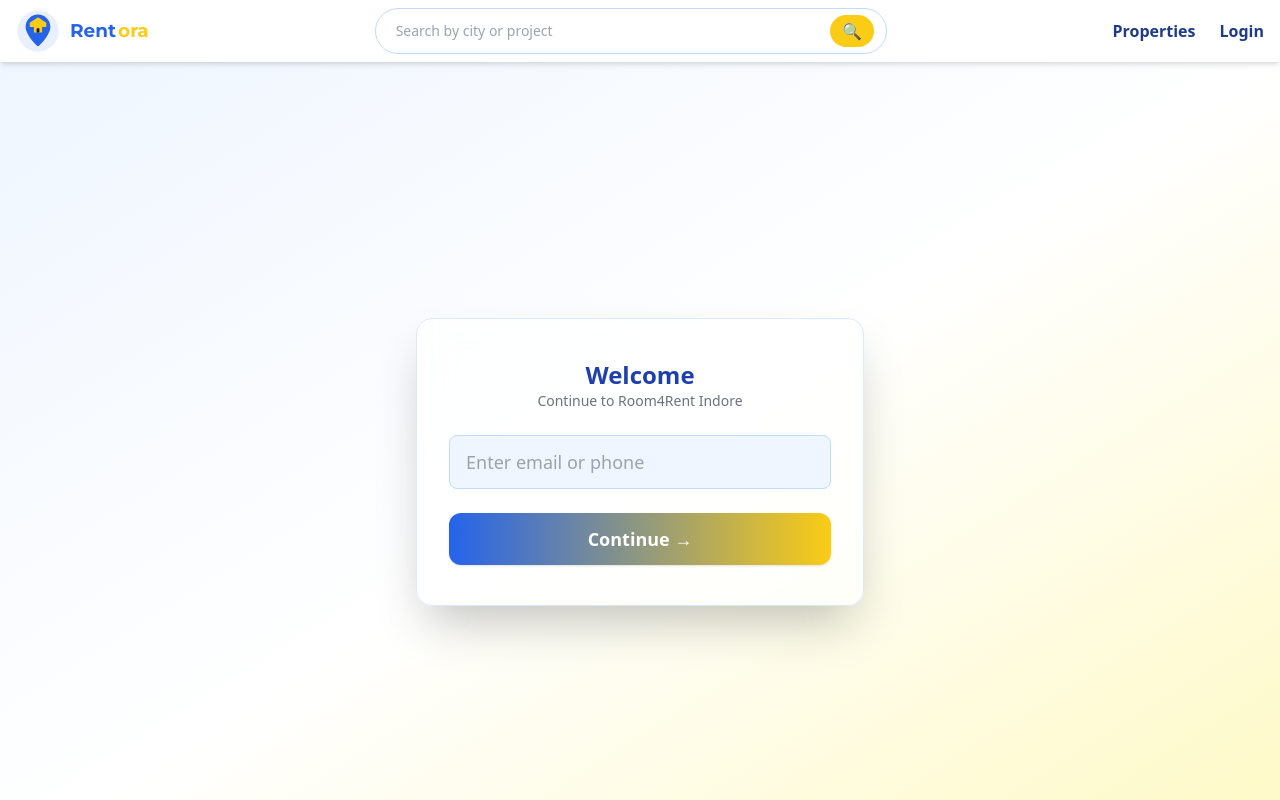
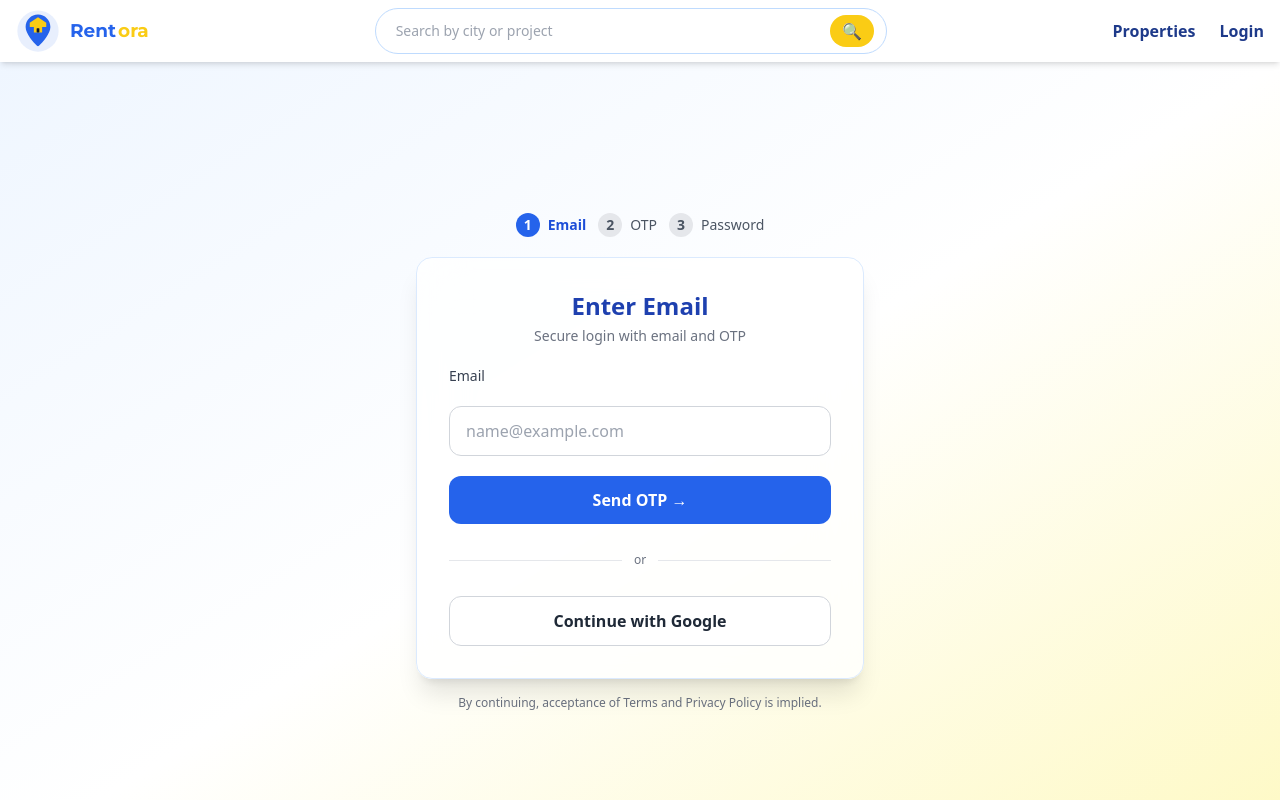
Before and after one commit to hariombangali/rentora-frontend, a React (Vite) app: page /login in a window 1280 px wide. Shown: the top 800 px of the page. Built offline with nearby package versions, Linux system fonts and the light colour scheme.

Commit message:
updATED CODE7

```diff
--- a/src/components/Footer.jsx
+++ b/src/components/Footer.jsx
@@ -52,7 +52,7 @@ export default function Footer() {
     >
       <div className="max-w-7xl mx-auto">
         {/* Top grid */}
-        <div className="grid grid-cols-1 sm:grid-cols-2 md:grid-cols-4 gap-10">
+        <div className="grid grid-cols-1 sm:grid-cols-2 md:grid-cols-4">
           {/* Brand + contact */}
           <div>
             <div className="flex items-center gap-2">
--- a/src/pages/Login.jsx
+++ b/src/pages/Login.jsx
@@ -1,158 +1,355 @@
-import { useState } from "react";
+import { useEffect, useMemo, useRef, useState } from "react";
 import { useNavigate } from "react-router-dom";
-import API from "../services/api"; // ✅ Make sure path is correct
+import API from "../services/api";
 import { useAuth } from "../context/AuthContext";
 
 export default function Login() {
-  const [step, setStep] = useState("enter"); // enter, login, register
+  const [step, setStep] = useState("enter"); // enter, otp, setPassword
   const [email, setEmail] = useState("");
   const [name, setName] = useState("");
   const [password, setPassword] = useState("");
+  const [otpInputs, setOtpInputs] = useState(["", "", "", "", "", ""]);
+  const [otp, setOtp] = useState("");
   const [showPwd, setShowPwd] = useState(false);
   const [loading, setLoading] = useState(false);
   const [error, setError] = useState("");
+  const [devOtp, setDevOtp] = useState("");
+  const [resendIn, setResendIn] = useState(0);
+
+  const otpRefs = useRef(Array.from({ length: 6 }, () => null));
   const navigate = useNavigate();
-
   const { login } = useAuth();
 
-  // ✅ Step 1: Check if user exists
-  const checkUser = async () => {
+  const canResend = resendIn === 0;
+
+  useEffect(() => {
+    if (!resendIn) return;
+    const t = setInterval(() => setResendIn((s) => Math.max(0, s - 1)), 1000);
+    return () => clearInterval(t);
+  }, [resendIn]);
+
+  useEffect(() => {
+    setOtp(otpInputs.join(""));
+  }, [otpInputs]);
+
+  const startResendTimer = () => setResendIn(30);
+
+  // Step 1: Send OTP
+  const sendOtp = async (e) => {
+    e.preventDefault();
     setError("");
-    if (!email) return setError("Please enter your email or phone.");
+    if (!email) return setError("Please enter your email");
     setLoading(true);
-
     try {
-      const res = await API.get(`/auth/check-user?email=${email}`);
+      const res = await API.post("/auth/send-otp", { email });
       setLoading(false);
-
-      if (res.data.exists) setStep("login");
-      else setStep("register");
+      setStep("otp");
+      setDevOtp(res.data?.otp || "");
+      startResendTimer();
+      // For dev visibility; keep alert if desired:
+      // alert("Dummy OTP: " + res.data.otp);
     } catch (err) {
       setLoading(false);
-      setError(err.response?.data?.message || "Network error. Try again later.");
+      setError(err.response?.data?.message || "Failed to send OTP");
     }
   };
 
-  // ✅ Step 2: Login or Register
-  const handleSubmit = async (e) => {
+  const resendOtp = async () => {
+    if (!canResend || !email) return;
+    setError("");
+    try {
+      const res = await API.post("/auth/send-otp", { email });
+      setDevOtp(res.data?.otp || "");
+      setOtpInputs(["", "", "", "", "", ""]);
+      otpRefs.current?.[0]?.focus();
+      startResendTimer();
+    } catch (err) {
+      setError(err.response?.data?.message || "Failed to resend OTP");
+    }
+  };
+
+  // Step 2: Verify OTP
+  const verifyOtp = async (e) => {
     e.preventDefault();
     setError("");
     setLoading(true);
-
-    const endpoint = step === "login" ? "/auth/login" : "/auth/register";
-    const payload = step === "login" ? { email, password } : { name, email, password };
-
     try {
-      const res = await API.post(endpoint, payload);
+      const res = await API.post("/auth/verify-otp", { email, otp });
       setLoading(false);
-
+      if (res.data.newUser) {
+        setStep("setPassword");
+      } else {
         localStorage.setItem("token", res.data.token);
-
-      const userData = {
-        email: res.data.email || email,
-        name: res.data.name || name,
-        role: res.data.role, // must have role: "user" | "owner" | "admin"
-        token: res.data.token, // optional, if you want to keep in context
-      };
-      login(userData);
-
-      if (res.data.role === "owner") navigate("/my-properties");
-      else if (res.data.role === "admin") navigate("/admin");
-      else navigate("/");
+        login(res.data);
+        navigate("/");
+      }
     } catch (err) {
       setLoading(false);
-      setError(err.response?.data?.message || "Authentication failed");
+      setError(err.response?.data?.message || "Invalid OTP");
     }
   };
 
+  // Step 3: Set Password
+  const handleSetPassword = async (e) => {
+    e.preventDefault();
+    setError("");
+    setLoading(true);
+    try {
+      const res = await API.post("/auth/set-password", { email, name, password });
+      setLoading(false);
+      localStorage.setItem("token", res.data.token);
+      login(res.data);
+      navigate("/");
+    } catch (err) {
+      setLoading(false);
+      setError(err.response?.data?.message || "Failed to set password");
+    }
+  };
+
+  const onOtpChange = (i, v) => {
+    if (!/^\d?$/.test(v)) return;
+    const next = [...otpInputs];
+    next[i] = v;
+    setOtpInputs(next);
+    if (v && i < 5) otpRefs.current[i + 1]?.focus();
+  };
+
+  const onOtpKeyDown = (i, e) => {
+    if (e.key === "Backspace" && !otpInputs[i] && i > 0) {
+      otpRefs.current[i - 1]?.focus();
+    }
+  };
+
+  const onOtpPaste = (e) => {
+    const text = (e.clipboardData.getData("text") || "").replace(/\D/g, "").slice(0, 6);
+    if (!text) return;
+    const next = ["", "", "", "", "", ""];
+    for (let i = 0; i < text.length; i++) next[i] = text[i];
+    setOtpInputs(next);
+    const focusIndex = Math.min(text.length, 5);
+    requestAnimationFrame(() => otpRefs.current[focusIndex]?.focus());
+  };
+
+  const StepTitle = useMemo(() => {
+    if (step === "enter") return "Enter Email";
+    if (step === "otp") return "Verify OTP";
+    return "Set Password";
+  }, [step]);
+
   return (
-    <div className="min-h-screen flex items-center justify-center bg-gradient-to-br from-blue-50 via-white to-yellow-100 px-2">
+    <div className="min-h-screen bg-gradient-to-br from-blue-50 via-white to-yellow-100 px-3 sm:px-4 flex items-center justify-center">
+      <div className="w-full max-w-md">
+        {/* Stepper */}
+        <ol className="flex items-center justify-center gap-3 mb-5 text-xs sm:text-sm">
+          {["enter", "otp", "setPassword"].map((s, idx) => {
+            const activeIndex = ["enter", "otp", "setPassword"].indexOf(step);
+            const isDone = idx < activeIndex;
+            const isActive = idx === activeIndex;
+            return (
+              <li key={s} className="flex items-center gap-2">
+                <span
+                  className={[
+                    "w-6 h-6 rounded-full grid place-items-center font-bold",
+                    isActive ? "bg-blue-600 text-white" : isDone ? "bg-emerald-500 text-white" : "bg-gray-200 text-gray-600",
+                  ].join(" ")}
+                >
+                  {idx + 1}
+                </span>
+                <span className={isActive ? "text-blue-700 font-semibold" : "text-gray-600"}>
+                  {s === "enter" ? "Email" : s === "otp" ? "OTP" : "Password"}
+                </span>
+              </li>
+            );
+          })}
+        </ol>
+
+        {/* Card */}
         <form
-        onSubmit={step !== "enter" ? handleSubmit : (e) => { e.preventDefault(); checkUser(); }}
-        className="w-full max-w-md bg-white/70 backdrop-blur-lg rounded-2xl shadow-2xl px-8 py-10 border border-blue-100 flex flex-col gap-6 animate-fade-in"
+          onSubmit={step === "enter" ? sendOtp : step === "otp" ? verifyOtp : handleSetPassword}
+          className="w-full bg-white/80 backdrop-blur-xl rounded-2xl shadow-xl border border-blue-100 px-5 sm:px-8 py-8 flex flex-col gap-5"
         >
           <div className="text-center">
-          <h2 className="text-2xl font-bold text-blue-800">
-            {step === "enter" ? "Welcome" : step === "login" ? "Sign In" : "Create Account"}
-          </h2>
-          <p className="text-sm text-gray-500">
-            {step === "enter"
-              ? "Continue to Room4Rent Indore"
-              : step === "login"
-                ? "Enter your password"
-                : "Complete your registration"}
-          </p>
+            <h2 className="text-2xl font-bold text-blue-800">{StepTitle}</h2>
+            <p className="text-gray-500 text-sm mt-1">Secure login with email and OTP</p>
           </div>
 
-        {error && <div className="bg-red-100 text-red-700 p-2 rounded text-center text-sm">{error}</div>}
+          {error && (
+            <div role="alert" aria-live="assertive" className="bg-red-100 text-red-700 p-2 rounded text-center text-sm">
+              {error}
+            </div>
+          )}
 
+          {/* Step 1: Enter Email */}
           {step === "enter" && (
             <>
+              <label className="block text-sm font-medium text-gray-700" htmlFor="email">
+                Email
+              </label>
               <input
+                id="email"
                 type="email"
-              placeholder="Enter email or phone"
+                placeholder="name@example.com"
                 value={email}
                 onChange={(e) => setEmail(e.target.value)}
                 required
-              className="input-style"
+                autoComplete="email"
+                inputMode="email"
+                enterKeyHint="go"
+                className="w-full rounded-xl border border-gray-300 px-4 py-3 focus:outline-none focus:ring-2 focus:ring-blue-500"
               />
-            <button type="submit" disabled={loading} className="btn-primary">
-              {loading ? "Checking..." : "Continue →"}
+
+              <button
+                type="submit"
+                disabled={loading}
+                className="w-full bg-blue-600 hover:bg-blue-700 disabled:bg-blue-300 text-white rounded-xl px-4 py-3 font-semibold transition"
+              >
+                {loading ? "Sending..." : "Send OTP →"}
+              </button>
+
+              {/* Optional social sign-in placeholder */}
+              <div className="flex items-center gap-3 my-2">
+                <div className="flex-1 h-px bg-gray-200" />
+                <span className="text-xs text-gray-500">or</span>
+                <div className="flex-1 h-px bg-gray-200" />
+              </div>
+              <button
+                type="button"
+                className="w-full bg-white text-gray-800 border border-gray-300 hover:bg-gray-50 rounded-xl px-4 py-3 font-semibold"
+                onClick={() => alert("Coming soon")}
+              >
+                Continue with Google
               </button>
             </>
           )}
 
-        {step === "login" && (
+          {/* Step 2: Verify OTP */}
+          {step === "otp" && (
             <>
-            <div className="text-left text-sm text-blue-700">Email: <strong>{email}</strong></div>
-            <div className="relative">
-              <input
-                type={showPwd ? "text" : "password"}
-                placeholder="Enter password"
-                value={password}
-                onChange={(e) => setPassword(e.target.value)}
-                required
-                className="input-style"
-              />
+              <div className="flex items-center justify-between">
+                <div className="text-sm text-gray-700">
+                  Email: <span className="font-semibold">{email}</span>
+                </div>
                 <button
                   type="button"
-                onClick={() => setShowPwd(!showPwd)}
-                className="absolute right-3 top-3 text-blue-500"
+                  className="text-xs text-blue-600 hover:underline"
+                  onClick={() => setStep("enter")}
                 >
-                {showPwd ? "Hide" : "Show"}
+                  Change
                 </button>
               </div>
-            <button type="submit" disabled={loading} className="btn-primary">
-              {loading ? "Logging in..." : "Login →"}
+
+              {/* Dev OTP hint (for testing) */}
+              {devOtp && (
+                <div className="text-xs text-emerald-700 bg-emerald-50 border border-emerald-200 rounded p-2">
+                  Dev: OTP {devOtp}
+                </div>
+              )}
+
+              <label className="block text-sm font-medium text-gray-700">Enter 6‑digit OTP</label>
+              <div className="flex justify-between gap-2" onPaste={onOtpPaste}>
+                {otpInputs.map((v, i) => (
+                  <input
+                    key={i}
+                    ref={(el) => (otpRefs.current[i] = el)}
+                    type="text"
+                    inputMode="numeric"
+                    pattern="[0-9]*"
+                    autoComplete="one-time-code"
+                    enterKeyHint={i === 5 ? "done" : "next"}
+                    maxLength={1}
+                    value={v}
+                    onChange={(e) => onOtpChange(i, e.target.value)}
+                    onKeyDown={(e) => onOtpKeyDown(i, e)}
+                    className="w-12 h-12 sm:w-14 sm:h-14 text-center text-lg rounded-xl border border-gray-300 focus:outline-none focus:ring-2 focus:ring-blue-500"
+                  />
+                ))}
+              </div>
+
+              <div className="flex items-center justify-between text-sm">
+                <button
+                  type="button"
+                  onClick={resendOtp}
+                  disabled={!canResend}
+                  className={`font-semibold ${canResend ? "text-blue-600 hover:underline" : "text-gray-400"}`}
+                >
+                  {canResend ? "Resend OTP" : `Resend in ${resendIn}s`}
+                </button>
+                <span className="text-gray-500">Didn’t receive? Check spam</span>
+              </div>
+
+              <button
+                type="submit"
+                disabled={loading || otp.length !== 6}
+                className="w-full bg-blue-600 hover:bg-blue-700 disabled:bg-blue-300 text-white rounded-xl px-4 py-3 font-semibold transition"
+              >
+                {loading ? "Verifying..." : "Verify OTP →"}
               </button>
             </>
           )}
 
-        {step === "register" && (
+          {/* Step 3: Set Password */}
+          {step === "setPassword" && (
             <>
-            <div className="text-left text-sm text-blue-700">New User: <strong>{email}</strong></div>
+              <div className="text-sm text-gray-700">
+                Email: <span className="font-semibold">{email}</span>
+              </div>
+
+              <label className="block text-sm font-medium text-gray-700" htmlFor="fullName">
+                Full Name
+              </label>
               <input
+                id="fullName"
                 type="text"
                 placeholder="Full Name"
                 value={name}
                 onChange={(e) => setName(e.target.value)}
                 required
-              className="input-style"
+                autoComplete="name"
+                enterKeyHint="next"
+                className="w-full rounded-xl border border-gray-300 px-4 py-3 focus:outline-none focus:ring-2 focus:ring-blue-500"
               />
+
+              <label className="block text-sm font-medium text-gray-700" htmlFor="newPassword">
+                Set Password
+              </label>
+              <div className="relative">
                 <input
+                  id="newPassword"
                   type={showPwd ? "text" : "password"}
-              placeholder="Create password"
+                  placeholder="At least 6 characters"
                   value={password}
                   onChange={(e) => setPassword(e.target.value)}
                   required
-              className="input-style"
+                  minLength={6}
+                  autoComplete="new-password"
+                  enterKeyHint="done"
+                  className="w-full rounded-xl border border-gray-300 px-4 py-3 pr-16 focus:outline-none focus:ring-2 focus:ring-blue-500"
                 />
-            <button type="submit" disabled={loading} className="btn-primary">
-              {loading ? "Registering..." : "Register & Login →"}
+                <button
+                  type="button"
+                  onClick={() => setShowPwd((s) => !s)}
+                  className="absolute right-3 top-1/2 -translate-y-1/2 text-blue-600 text-sm font-semibold"
+                >
+                  {showPwd ? "Hide" : "Show"}
+                </button>
+              </div>
+
+              <button
+                type="submit"
+                disabled={loading}
+                className="w-full bg-blue-600 hover:bg-blue-700 disabled:bg-blue-300 text-white rounded-xl px-4 py-3 font-semibold transition"
+              >
+                {loading ? "Saving..." : "Set Password & Continue →"}
               </button>
             </>
           )}
         </form>
+
+        {/* Footer helper */}
+        <p className="text-center text-xs text-gray-500 mt-4">
+          By continuing, acceptance of Terms and Privacy Policy is implied.
+        </p>
+      </div>
     </div>
   );
 }
```
Lines whose indentation alone changed are shown as unchanged.
